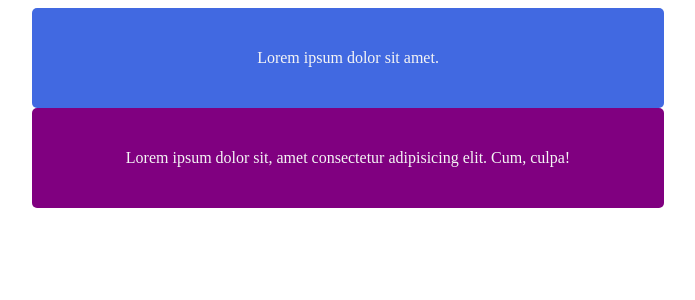
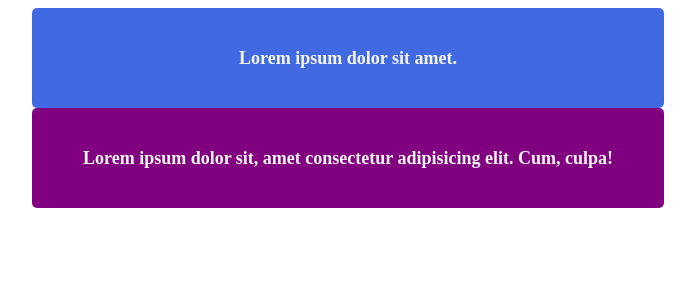
Before and after one commit to junkbin/AngularTutorial, an Angular app in the folder LayoutTutorial/: page /page2 in a window 1280 px wide. Shown: the top 300 px of the page, without its empty margins (292-987 px from the left). Built offline with nearby package versions, Linux system fonts and the light colour scheme.

Commit message:
media update.

```diff
--- a/LayoutTutorial/src/app/page2/page2.component.css
+++ b/LayoutTutorial/src/app/page2/page2.component.css
@@ -4,15 +4,29 @@
 }
 
 .sub-container{
-    flex-basis: 50%;
     color:whitesmoke;
+    flex-basis: 100%;
 
     display: flex;
     flex-direction: column;
 }
 
+@media (min-width:800px) {
+    .sub-container {
+        flex-basis: 70%;
+    }
+}
+
+@media (min-width:900px) {
+    .sub-container {
+        flex-basis: 50%;
+    }
+}
+
 .box {
     height: 100px;
+    font-weight: bold;
+    font-size: large;
 
     border-radius: 5px;
     display: flex;
```
